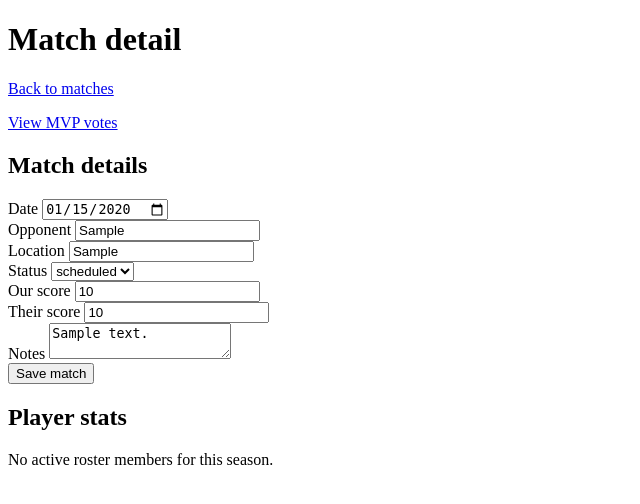
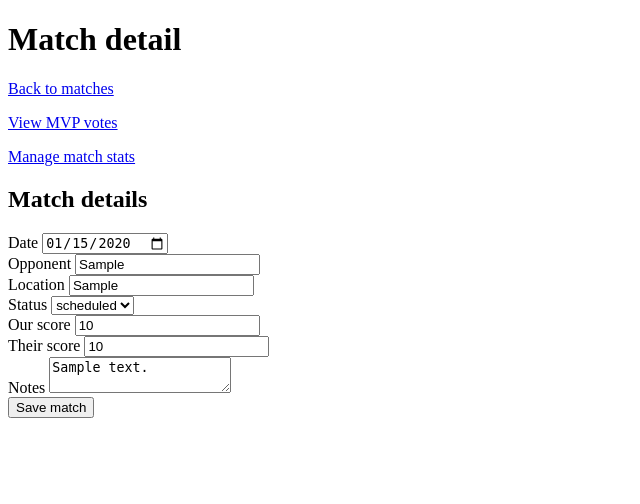
Before and after one commit to degma/orsai-manager, a Flask app: page /admin/matches/1 in a window 1280 px wide. Shown: the top 504 px of the page, without its empty margins (0-640 px from the left). Run offline with Flask 3, Linux system fonts and the light colour scheme; a user stored in the database is signed in; tables that the repository leaves empty hold one stand-in row (values such as "Sample post").

Commit message:
Phase 4A: player match stats

```diff
--- a/app/models.py
+++ b/app/models.py
@@ -137,6 +137,7 @@
     played = db.Column(db.Boolean, nullable=False, default=True)
     goals = db.Column(db.Integer, nullable=False, default=0)
     yellow_cards = db.Column(db.Integer, nullable=False, default=0)
+    red_cards = db.Column(db.Integer, nullable=False, default=0)
 
     created_at = db.Column(db.DateTime, nullable=False, default=utcnow)
     updated_at = db.Column(db.DateTime, nullable=False, default=utcnow, onupdate=utcnow)
@@ -146,6 +147,7 @@
 
     __table_args__ = (
         db.UniqueConstraint("match_id", "player_id", name="uq_match_player_stats"),
+        db.CheckConstraint("red_cards >= 0", name="ck_match_player_stats_red_cards_nonneg"),
     )
 
 # ---------- MVP votes ----------
--- a/app/routes/admin.py
+++ b/app/routes/admin.py
@@ -388,49 +388,18 @@
                 flash("Match updated.", "success")
                 return redirect(url_for("admin.match_detail", match_id=match.id))
 
-        elif form_type == "stats":
-            roster_memberships = (
-                RosterMembership.query.filter_by(season_id=match.season_id, status="active")
-                .join(Player)
-                .order_by(Player.last_name.asc(), Player.first_name.asc())
-                .all()
-            )
-            existing_stats = {
-                stat.player_id: stat
-                for stat in MatchPlayerStat.query.filter_by(match_id=match.id).all()
-            }
+    return render_template(
+        "admin/match_detail.html",
+        match=match,
+    )
 
-            for membership in roster_memberships:
-                player_id = membership.player_id
-                played = request.form.get(f"played_{player_id}") == "on"
-                goals_raw = (request.form.get(f"goals_{player_id}") or "").strip()
-                yellow_raw = (request.form.get(f"yellow_{player_id}") or "").strip()
-
-                try:
-                    goals = int(goals_raw) if goals_raw else 0
-                except ValueError:
-                    goals = None
-
-                try:
-                    yellow_cards = int(yellow_raw) if yellow_raw else 0
-                except ValueError:
-                    yellow_cards = None
-
-                if goals is None or yellow_cards is None:
-                    flash("Goals and yellow cards must be whole numbers.", "error")
-                    return redirect(url_for("admin.match_detail", match_id=match.id))
-
-                stat = existing_stats.get(player_id)
-                if not stat:
-                    stat = MatchPlayerStat(match_id=match.id, player_id=player_id)
-                    db.session.add(stat)
-                stat.played = played
-                stat.goals = goals
-                stat.yellow_cards = yellow_cards
-
-            db.session.commit()
-            flash("Match stats updated.", "success")
-            return redirect(url_for("admin.match_detail", match_id=match.id))
+@admin_bp.route("/matches/<int:match_id>/stats", methods=["GET", "POST"])
+@login_required
+def match_stats(match_id):
+    require_admin()
+    match = db.session.get(Match, match_id)
+    if not match:
+        abort(404)
 
     roster_memberships = (
         RosterMembership.query.filter_by(season_id=match.season_id, status="active")
@@ -438,15 +407,63 @@
         .order_by(Player.last_name.asc(), Player.first_name.asc())
         .all()
     )
+    if roster_memberships:
+        players = [membership.player for membership in roster_memberships]
+    else:
+        players = Player.query.order_by(Player.last_name.asc(), Player.first_name.asc()).all()
+
     stats_by_player = {
         stat.player_id: stat
         for stat in MatchPlayerStat.query.filter_by(match_id=match.id).all()
     }
 
+    if request.method == "POST":
+        for player in players:
+            played = request.form.get(f"played_{player.id}") == "on"
+            goals_raw = (request.form.get(f"goals_{player.id}") or "").strip()
+            yellow_raw = (request.form.get(f"yellow_{player.id}") or "").strip()
+            red_raw = (request.form.get(f"red_{player.id}") or "").strip()
+
+            try:
+                goals = int(goals_raw) if goals_raw else 0
+            except ValueError:
+                goals = None
+
+            try:
+                yellow_cards = int(yellow_raw) if yellow_raw else 0
+            except ValueError:
+                yellow_cards = None
+
+            try:
+                red_cards = int(red_raw) if red_raw else 0
+            except ValueError:
+                red_cards = None
+
+            if goals is None or yellow_cards is None or red_cards is None:
+                flash("Goals and cards must be whole numbers.", "error")
+                return redirect(url_for("admin.match_stats", match_id=match.id))
+            if goals < 0 or yellow_cards < 0 or red_cards < 0:
+                flash("Goals and cards must be zero or higher.", "error")
+                return redirect(url_for("admin.match_stats", match_id=match.id))
+
+            stat = stats_by_player.get(player.id)
+            if not stat:
+                stat = MatchPlayerStat(match_id=match.id, player_id=player.id)
+                db.session.add(stat)
+                stats_by_player[player.id] = stat
+            stat.played = played
+            stat.goals = goals
+            stat.yellow_cards = yellow_cards
+            stat.red_cards = red_cards
+
+        db.session.commit()
+        flash("Match stats updated.", "success")
+        return redirect(url_for("admin.match_stats", match_id=match.id))
+
     return render_template(
-        "admin/match_detail.html",
+        "admin/match_stats.html",
         match=match,
-        roster_memberships=roster_memberships,
+        players=players,
         stats_by_player=stats_by_player,
     )
 
--- a/app/templates/admin/match_detail.html
+++ b/app/templates/admin/match_detail.html
@@ -4,6 +4,7 @@
 
   <p><a href="{{ url_for('admin.matches') }}">Back to matches</a></p>
   <p><a href="{{ url_for('admin.match_mvp', match_id=match.id) }}">View MVP votes</a></p>
+  <p><a href="{{ url_for('admin.match_stats', match_id=match.id) }}">Manage match stats</a></p>
 
   <h2>Match details</h2>
   <form method="post">
@@ -43,37 +44,4 @@
     <button type="submit">Save match</button>
   </form>
 
-  <h2>Player stats</h2>
-  {% if roster_memberships %}
-    <form method="post">
-      <input type="hidden" name="form" value="stats" />
-      <table>
-        <tr>
-          <th>Player</th>
-          <th>Played</th>
-          <th>Goals</th>
-          <th>Yellow cards</th>
-        </tr>
-        {% for membership in roster_memberships %}
-          {% set player = membership.player %}
-          {% set stat = stats_by_player.get(player.id) %}
-          <tr>
-            <td>{{ player.last_name }}, {{ player.first_name }}</td>
-            <td>
-              <input type="checkbox" name="played_{{ player.id }}" {% if stat is none or stat.played %}checked{% endif %} />
-            </td>
-            <td>
-              <input name="goals_{{ player.id }}" value="{{ stat.goals if stat else 0 }}" />
-            </td>
-            <td>
-              <input name="yellow_{{ player.id }}" value="{{ stat.yellow_cards if stat else 0 }}" />
-            </td>
-          </tr>
-        {% endfor %}
-      </table>
-      <button type="submit">Save stats</button>
-    </form>
-  {% else %}
-    <p>No active roster members for this season.</p>
-  {% endif %}
 {% endblock %}
--- a/app/templates/admin/matches.html
+++ b/app/templates/admin/matches.html
@@ -40,6 +40,7 @@
           {{ match.season.year }} {{ match.season.term }} - {{ match.date }} vs {{ match.opponent }}
           ({{ match.our_score }}-{{ match.their_score }}, {{ match.status }})
           <a href="{{ url_for('admin.match_detail', match_id=match.id) }}">Edit</a>
+          <a href="{{ url_for('admin.match_stats', match_id=match.id) }}">Manage stats</a>
           <a href="{{ url_for('admin.match_mvp', match_id=match.id) }}">MVP</a>
         </li>
       {% endfor %}
--- a/app/templates/matches/detail.html
+++ b/app/templates/matches/detail.html
@@ -19,11 +19,12 @@
   <h2>My stats</h2>
   {% if not voter_player_id %}
     <p>Your user is not linked to a player.</p>
-  {% elif my_stat %}
+    {% elif my_stat %}
     <ul>
       <li>Played: {{ 'Yes' if my_stat.played else 'No' }}</li>
       <li>Goals: {{ my_stat.goals }}</li>
       <li>Yellow cards: {{ my_stat.yellow_cards }}</li>
+      <li>Red cards: {{ my_stat.red_cards }}</li>
     </ul>
   {% else %}
     <p>No stats recorded yet.</p>
```
Also changed, not shown: app/templates/admin/match_stats.html (added, +43 -0 lines).
